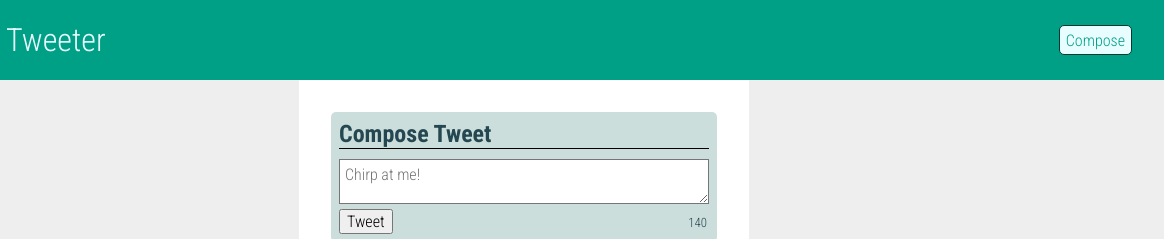
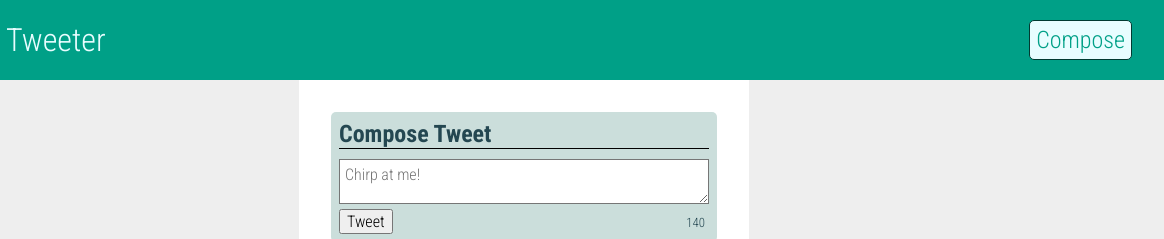
Before and after one commit to lighthouse-labs/tweeter, a website: page public/index.html in a window 1280 px wide. Shown: the top 239 px of the page, 116-1280 px from the left. Drawn offline with Linux system fonts and the light colour scheme.

Commit message:
Size changes

```diff
--- a/public/styles/nav.css
+++ b/public/styles/nav.css
@@ -29,9 +29,9 @@
   border-radius: 5px;
   color: #00a087;
   background-color: #e8fdff;
-  height: 30px;
+  height: 40px;
   top: 0;
-
+  font-size: 1.5em;
 }
 
 #nav-bar .nav-bar-section {
--- a/public/styles/new-tweet.css
+++ b/public/styles/new-tweet.css
@@ -1,7 +1,7 @@
 .counter {
  display: inline-block;
  font-size: .8em;
- padding-left: 292px;
+ padding-left: 290px;
 }
 
 .tweet-new {
@@ -29,7 +29,6 @@
 .tweet-new input {
   display: inline-block;
   margin-top: 5px;
-
 }
 
 .tweet-new form {
```
